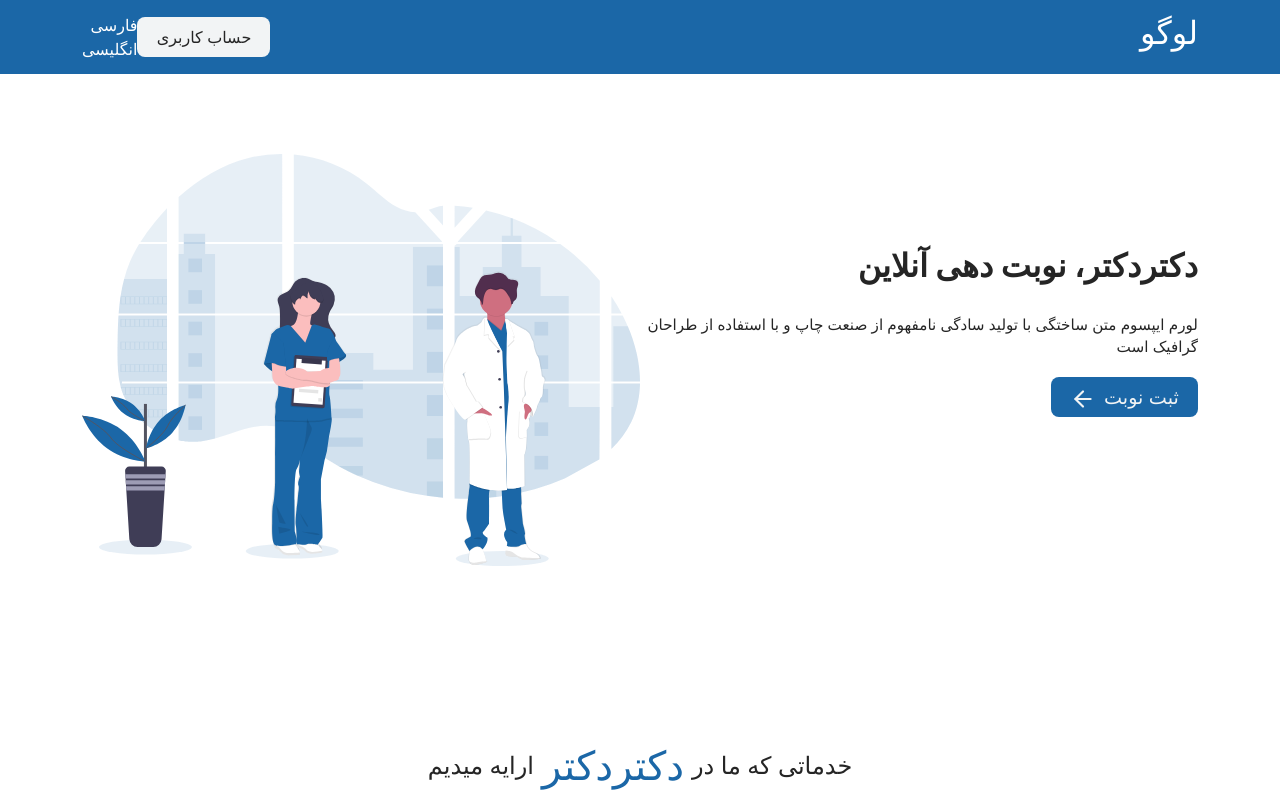
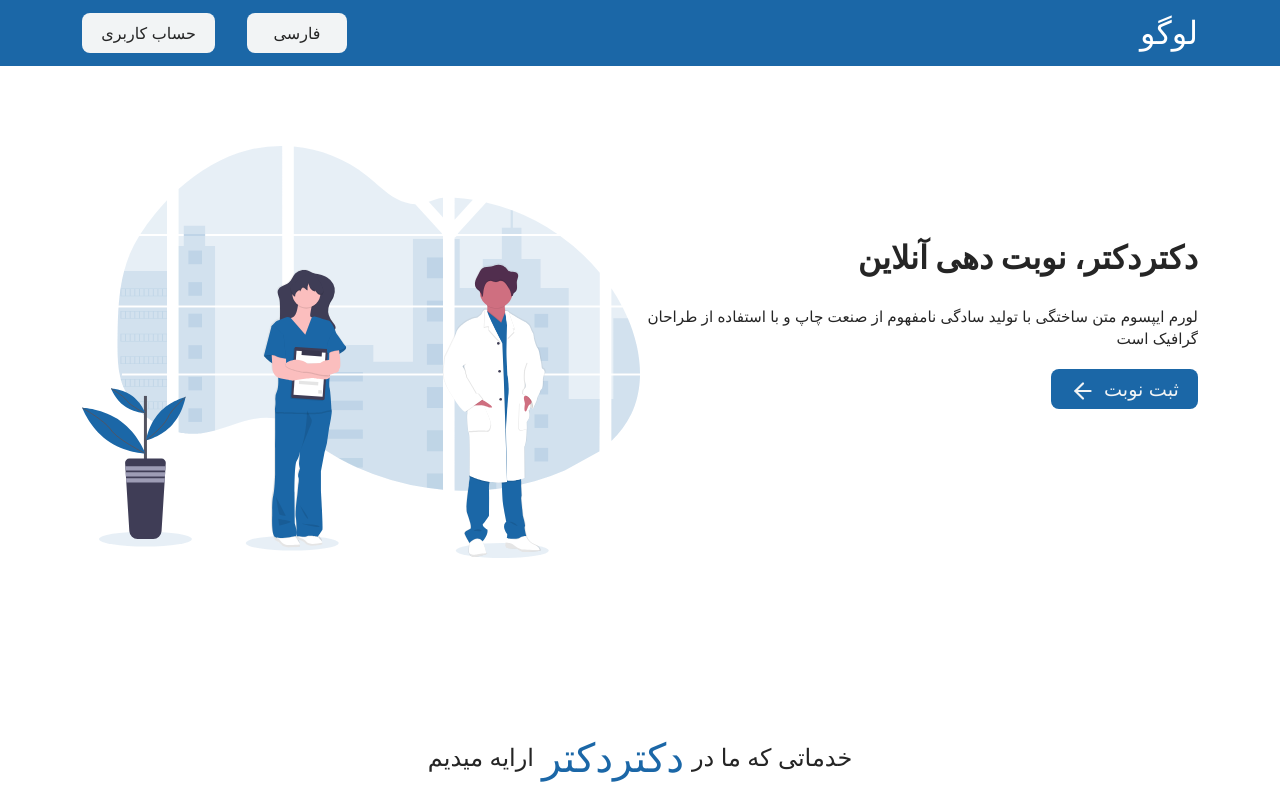
Before and after one commit to sohseyedi-web/test-doctor, a React (Create React App) app: page / in a window 1280 px wide. Shown: the top 800 px of the page. Built offline with nearby package versions, Linux system fonts and the light colour scheme; a small style sheet from the web is missing.

Commit message:
complete ui

```diff
--- a/src/Components/Layout/Navbar/Navbar.jsx
+++ b/src/Components/Layout/Navbar/Navbar.jsx
@@ -1,8 +1,9 @@
-
+import { useState } from "react";
 import { Link } from "react-router-dom";
 import "./Navbar.scss";
 
-const Navbar = ({lang, setLang}) => {
+const Navbar = ({ lang, setLang }) => {
+  const [isActive, setIsActive] = useState(false);
 
   return (
     <nav className="navs" dir={lang ? "ltr" : "rtl"}>
@@ -12,11 +13,28 @@
             <h2>Logo</h2>
             <div className="navs-container__links">
               <Link to={"/"} className={"navs-container__links-auth"}>
-                Account
+                User Account
               </Link>
-              <div className={"navs-container__links-lang"}>
-                <span onClick={() => setLang(false)}>persian</span>
-                <span onClick={() => setLang(true)}>english</span>
+              <div className="navs-container__links-lang">
+                <div
+                  className="navs-container__links-lang__btn"
+                  onClick={() => setIsActive(!isActive)}
+                >
+                  English
+                </div>
+                {isActive && (
+                  <div className="navs-container__links-lang__items">
+                    <div
+                      className="navs-container__links-lang__items-text"
+                      onClick={() => {
+                        setLang(false);
+                        setIsActive(false);
+                      }}
+                    >
+                      Persian
+                    </div>
+                  </div>
+                )}
               </div>
             </div>
           </>
@@ -24,13 +42,30 @@
           <>
             <h2>لوگو</h2>
             <div className="navs-container__links">
+              <div className="navs-container__links-lang">
+                <div
+                  className="navs-container__links-lang__btn"
+                  onClick={() => setIsActive(!isActive)}
+                >
+                  فارسی
+                </div>
+                {isActive && (
+                  <div className="navs-container__links-lang__items">
+                    <div
+                      className="navs-container__links-lang__items-text"
+                      onClick={() => {
+                        setLang(true);
+                        setIsActive(false);
+                      }}
+                    >
+                      انگلیسی
+                    </div>
+                  </div>
+                )}
+              </div>
               <Link to={"/"} className="navs-container__links-auth">
                 حساب کاربری
               </Link>
-              <div className="navs-container__links-lang">
-                <span onClick={() => setLang(false)}>فارسی</span>
-                <span onClick={() => setLang(true)}>انگلیسی</span>
-              </div>
             </div>
           </>
         )}
--- a/src/Components/Layout/Navbar/Navbar.scss
+++ b/src/Components/Layout/Navbar/Navbar.scss
@@ -8,13 +8,58 @@
     align-items: center;
     justify-content: space-between;
 
+    h2 {
+      margin: 0;
+    }
     &__links {
       display: flex;
       align-items: center;
 
       &-lang {
+        width: 100px;
+        height: 40px;
+        position: relative;
+        background-color: #f2f4f5;
+        color: #252525;
+        margin-left: 2rem;
+        text-align: center;
+        border-radius: 0.5rem;
+        cursor: pointer;
         display: flex;
-        flex-direction: column;
+        align-items: center;
+        justify-content: center;
+
+        &__btn {
+          width: 100%;
+          border-radius: 0.5rem;
+          color: #252525;
+          cursor: pointer;
+          text-align: center;
+          transition: all 0.4s ease-in-out;
+        }
+        &__items {
+          position: absolute;
+          text-align: center;
+          content: "";
+          width: 100%;
+          border-bottom-left-radius: 0.5rem;
+          border-bottom-right-radius: 0.5rem;
+          top: 85%;
+          right: 0;
+          padding: 1rem 0;
+          background-color: #f2f4f5;
+          transition: all 0.4s ease-in-out;
+
+          &-text {
+            cursor: pointer;
+            transition: all 0.4s ease-in-out;
+
+            &:hover {
+              transition: all 0.4s ease-in-out;
+              color: #1b67a7;
+            }
+          }
+        }
       }
       &-auth {
         padding: 0.5rem 1.2rem;
```
